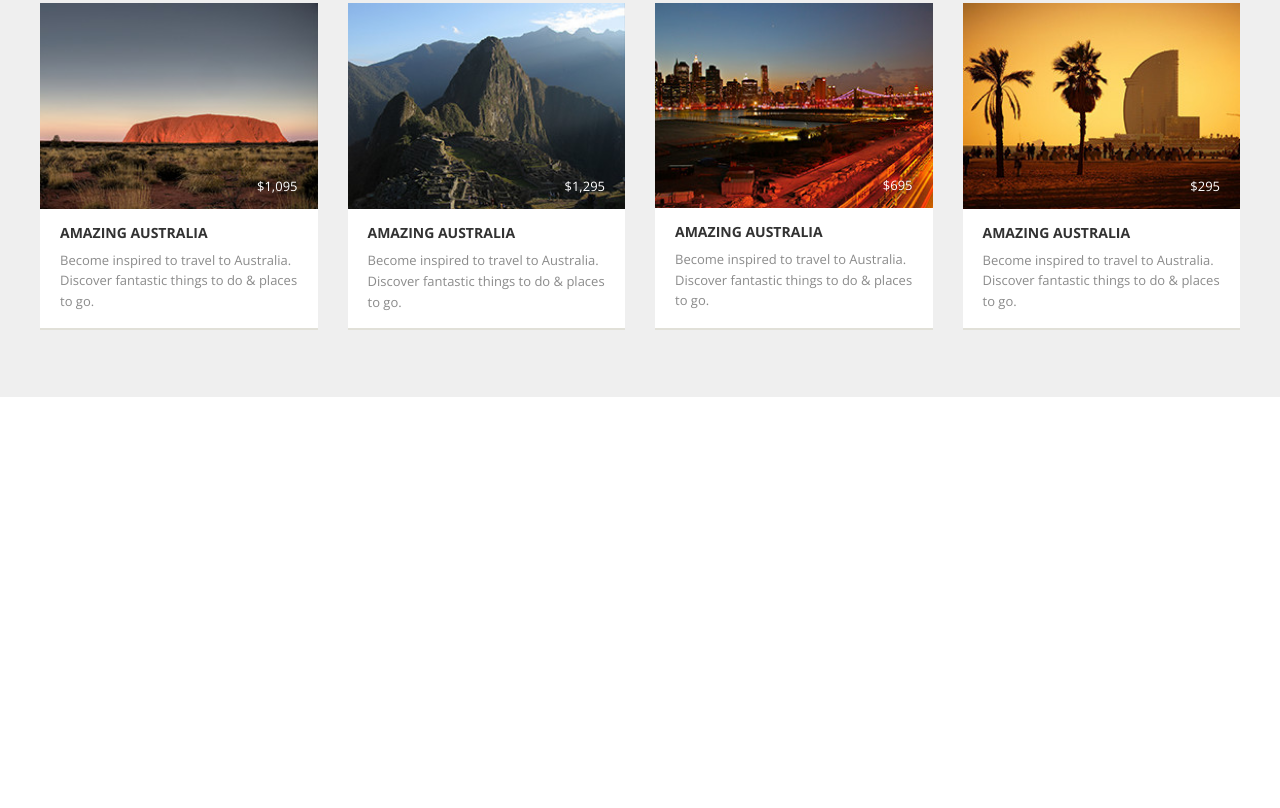
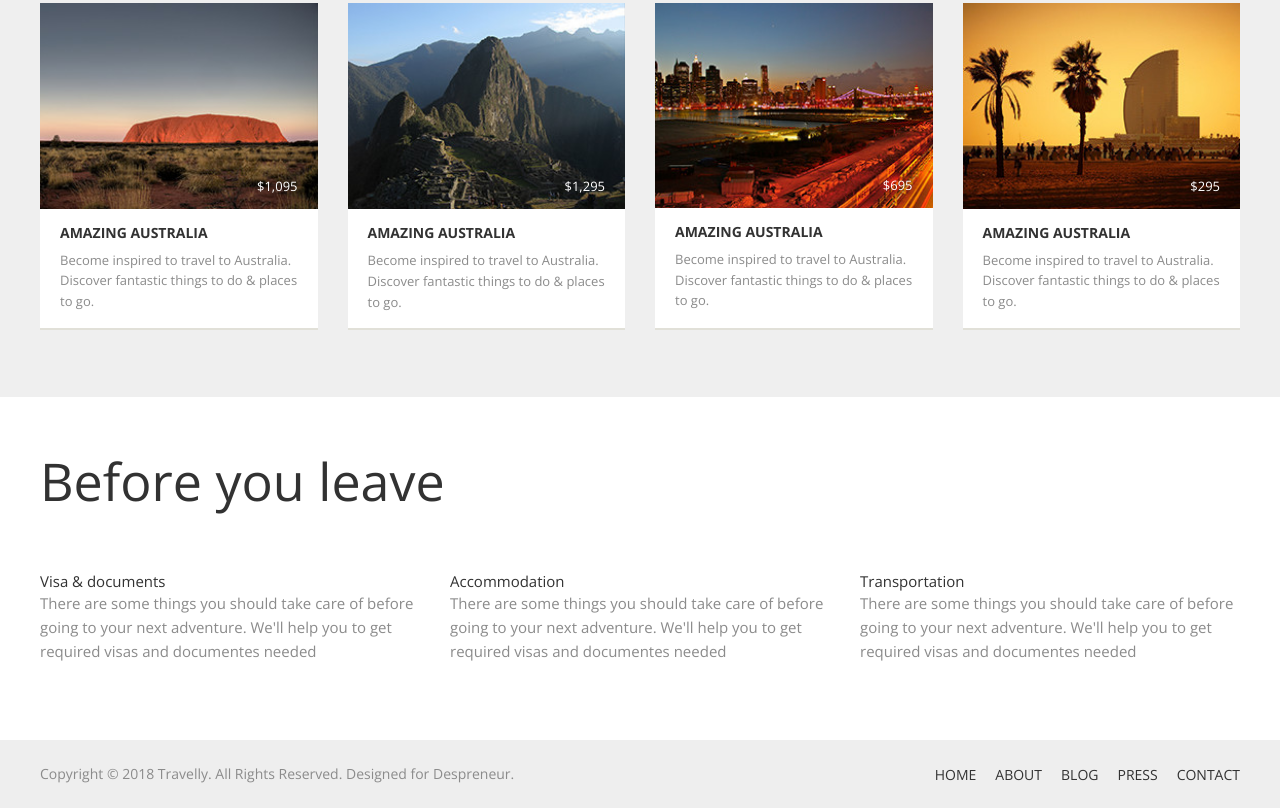
Before and after one commit to yurashalya/Travelly, a website: page index.html in a window 1280 px wide. Shown: the part 730-1538 px from the top of the page. Before the commit the page ends 1127 px from the top, so only its background shows below. Drawn offline with nearby package versions, Linux system fonts and the light colour scheme.

Commit message:
Leavel / Footer done

```diff
--- a/index.html
+++ b/index.html
@@ -10,18 +10,16 @@
 <body>
 	<header id="header" class="header">
 		<div class="container">
-			<div class="row">
-				<nav>
+			<nav class="row">
 					<a href="#">
 						<img src="img/logo.png" alt="Travelly" class="logo">
 					</a>
-				</nav>
-				<div class="hamb">
-					<span></span>
-					<span></span>
-					<span></span>
-				</div>
-			</div>
+					<div class="hamb">
+						<span></span>
+						<span></span>
+						<span></span>
+					</div>
+			</nav>
 			<div class="row justify-content-center">
 				<div class="offer">
 					<h1 class="offer__title">
@@ -107,5 +105,79 @@
 			</div>
 		</div>
 	</section>
+	<section id="details" class="details">
+		<div class="container">
+			<div class="row">
+				<div class="section-title">
+					<h2 class= "section-title__heading section-title__heading__bigger">
+						Before you leave
+					</h2>
+
+				</div>
+			</div>
+			<div class="row">
+				<div class="detail">
+					<h3 class="details__title">
+						Visa & documents
+					</h3>
+					<p class="detail__text">
+						There are some things you should take care of before going to your next adventure. We'll help you to get required visas and documentes needed
+					</p>
+				</div>
+				<div class="detail">
+					<h3 class="details__title">
+						Accommodation
+					</h3>
+					<p class="detail__text">
+						There are some things you should take care of before going to your next adventure. We'll help you to get required visas and documentes needed
+					</p>
+				</div>
+				<div class="detail">
+					<h3 class="details__title">
+						Transportation
+					</h3>
+					<p class="detail__text">
+						There are some things you should take care of before going to your next adventure. We'll help you to get required visas and documentes needed
+					</p>
+				</div>
+			</div>
+		</div>
+	</section>
+	<footer id="footer" class="footer">
+		<div class="container">
+			<div class="row">
+				<div class="credits">
+					Copyright © 2018 Travelly. All Rights Reserved. Designed for Despreneur.
+				</div>
+				<ul class="menu d-flex">
+					<li class="menu__item">
+						<a href="#">
+								Home
+						</a>
+					</li>
+					<li class="menu__item">
+						<a href="#">
+							 	About
+						</a>
+					</li>
+					<li class="menu__item">
+						<a href="#">
+							  	 Blog
+						</a>
+					</li>
+					<li class="menu__item">
+						<a href="#">
+							   	Press
+						</a>
+					</li>
+					<li class="menu__item">
+						<a href="#">
+							  	Contact
+						</a>
+					</li>
+				</ul>
+			</div>
+		</div>
+	</footer>
 </body>
 </html><!-- test -->
--- a/sass/main.scss
+++ b/sass/main.scss
@@ -70,13 +70,13 @@ section {
 
 }
 
-.hamburger {
+.hamb {
 	@include col();
 	@include size(1);
 	width: 24px;
 }
 
-.hamburger span {
+.hamb span {
 	 background: #fff;
 	 display: block;
 	 height: 2px;
@@ -190,3 +190,65 @@ section {
 	}
 
 }
+
+ 	// DETAILES
+
+.details{
+
+}
+
+.section-title__heading__bigger {
+	 font-size: 52px;
+	 text-transform: none;
+	 font-weight: 300;
+}
+
+.detail {
+	@include col();
+	@include size (4);
+	margin-top: 45px;
+
+	&__title{
+		font-size: 16px;
+		text-transform: uppercase;
+	}
+
+	&__text {
+		font-size: 15px;
+		margin-bottom: 10px;
+	}
+}
+
+ // FOOTER
+
+
+.footer {
+	background: #eee;
+	padding: 24px 0;
+}
+
+.credits {
+	@include col();
+	@include size(6);
+	font-size: 14px;
+	color: #8b8b8b
+}
+
+.menu {
+		@include col();
+		@include size(4);
+
+		justify-content: flex-end;
+
+	&__item {
+		margin-left: 19px;
+
+
+		& a {
+			font-size: 14px;
+			text-transform: uppercase;
+			color: #323232
+
+		}
+	}
+}
```
Also changed, not shown: css/main.css.
